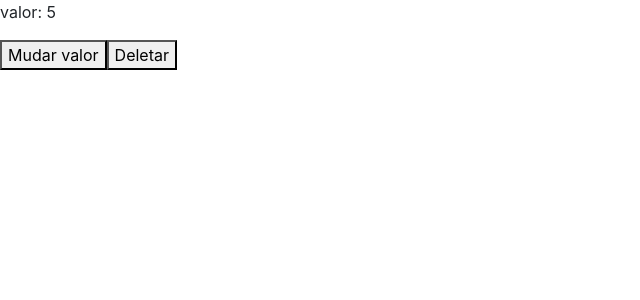
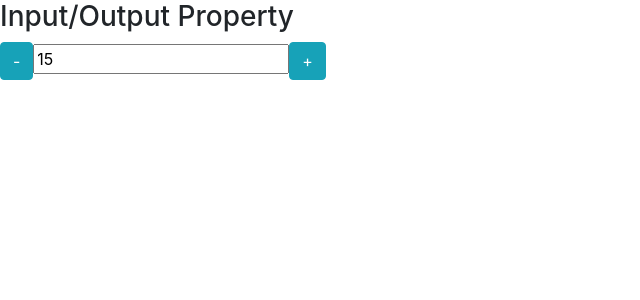
Before and after one commit to EzequiasBR/Curso-angular, an Angular app in the folder data-binding/: page / in a window 1280 px wide. Shown: the top 300 px of the page, without its empty margins (0-640 px from the left). Built offline with nearby package versions, Linux system fonts and the light colour scheme.

Commit message:
aula: Acesso ao DOM e ao Template com ViewChild

```diff
--- a/data-binding/src/app/app.component.html
+++ b/data-binding/src/app/app.component.html
@@ -1,4 +1,4 @@
-<!-- <app-data-binding></app-data-binding> -->
-<app-ciclo [valorInicial]="valor" *ngIf="!deletarCiclo"></app-ciclo>
+<app-data-binding></app-data-binding>
+<!-- <app-ciclo [valorInicial]="valor" *ngIf="!deletarCiclo"></app-ciclo>
 <button (click)="mudarValor()">Mudar valor</button>
-<button (click)="destruirCiclo()">Deletar</button>
+<button (click)="destruirCiclo()">Deletar</button> -->
--- a/data-binding/src/app/output-property/output-property.component.html
+++ b/data-binding/src/app/output-property/output-property.component.html
@@ -1,6 +1,6 @@
 <div>
   <button class="btn btn-info" (click)="decrementa()">-</button>
-  <input type="text" [value]="valor" readonly>
+  <input type="text" [value]="valor" readonly #campoInput>
   <button class="btn btn-info" (click)="incrementa()">+</button>
 
 </div>
--- a/data-binding/src/app/output-property/output-property.component.ts
+++ b/data-binding/src/app/output-property/output-property.component.ts
@@ -1,4 +1,4 @@
-import { Component, Input, OnInit, Output, EventEmitter } from '@angular/core';
+import { Component, Input, OnInit, Output, EventEmitter, ViewChild, ElementRef } from '@angular/core';
 
 
 
@@ -13,13 +13,16 @@
 
   @Output() mudouValor = new EventEmitter();
 
+  @ViewChild('campoInput') campoValorInput!: ElementRef;
+
   incrementa(){
-   this.valor++;
+    console.log();
+   this.campoValorInput.nativeElement.value++;
    this.mudouValor.emit({novoValor: this.valor});
   }
 
   decrementa(){
-   this.valor--;
+   this.campoValorInput.nativeElement.value--;
    this.mudouValor.emit({novoValor: this.valor});
   }
 
```
